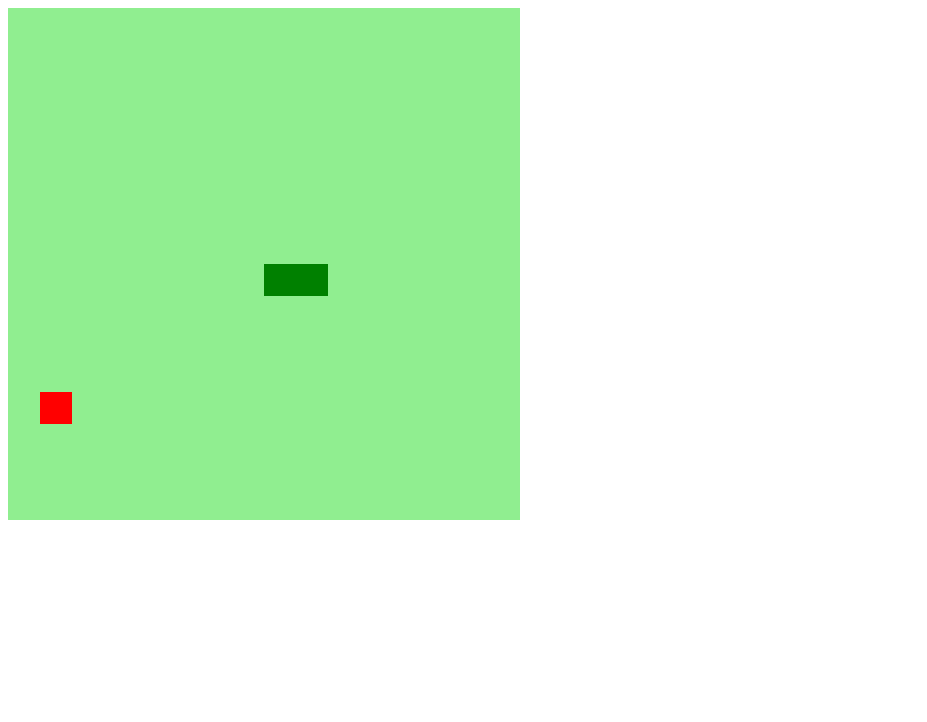
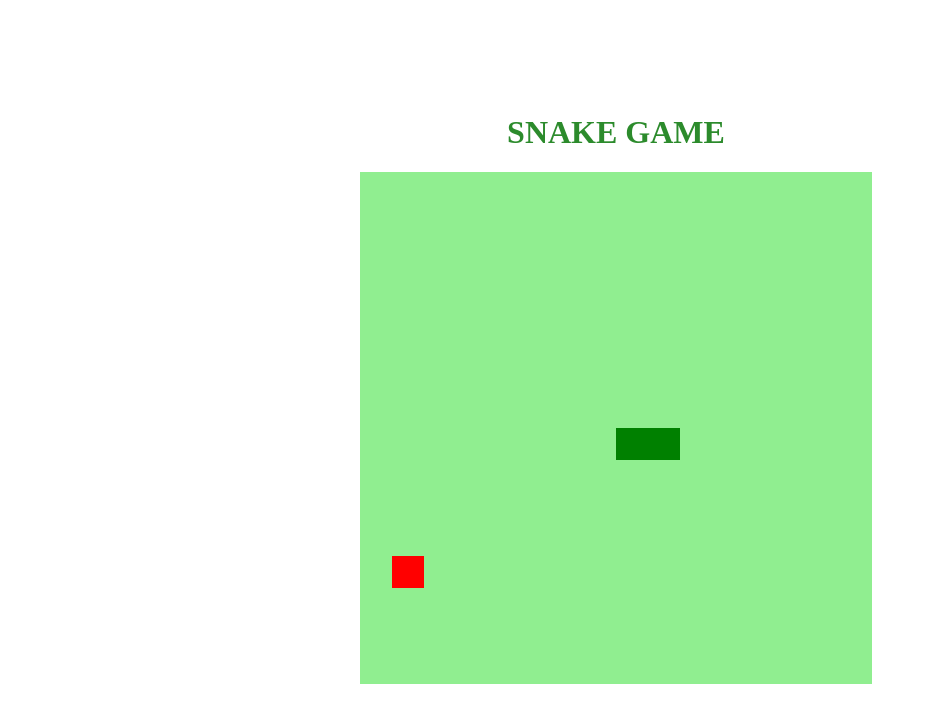
Before and after one commit to gmcotta/DIO-snake-game, a plain HTML site: page index.html in a window 1280 px wide. Shown: the whole page, without its empty margins (0-927 px from the left). Drawn offline with Linux system fonts and the light colour scheme.

Commit message:
Styling page

```diff
--- a/index.html
+++ b/index.html
@@ -3,11 +3,12 @@
 <head>
   <meta charset="UTF-8">
   <meta name="viewport" content="width=device-width, initial-scale=1.0">
+  <link rel="stylesheet" href="style.css">
   <title>Jogo da cobrinha</title>
 </head>
 <body>
+  <h1>Snake game</h1>
   <canvas id="snake" width="512" height="512">
-
   </canvas>
   <script src="./script.js"></script>
 </body>
--- /dev/null
+++ b/style.css
@@ -0,0 +1,13 @@
+body {
+  height: 95vh;
+  width: 95vw;
+  display: flex;
+  flex-direction: column;
+  justify-content: center;
+  align-items: center;
+}
+
+h1 {
+  color: rgb(44, 139, 44);
+  text-transform: uppercase;
+}
```
